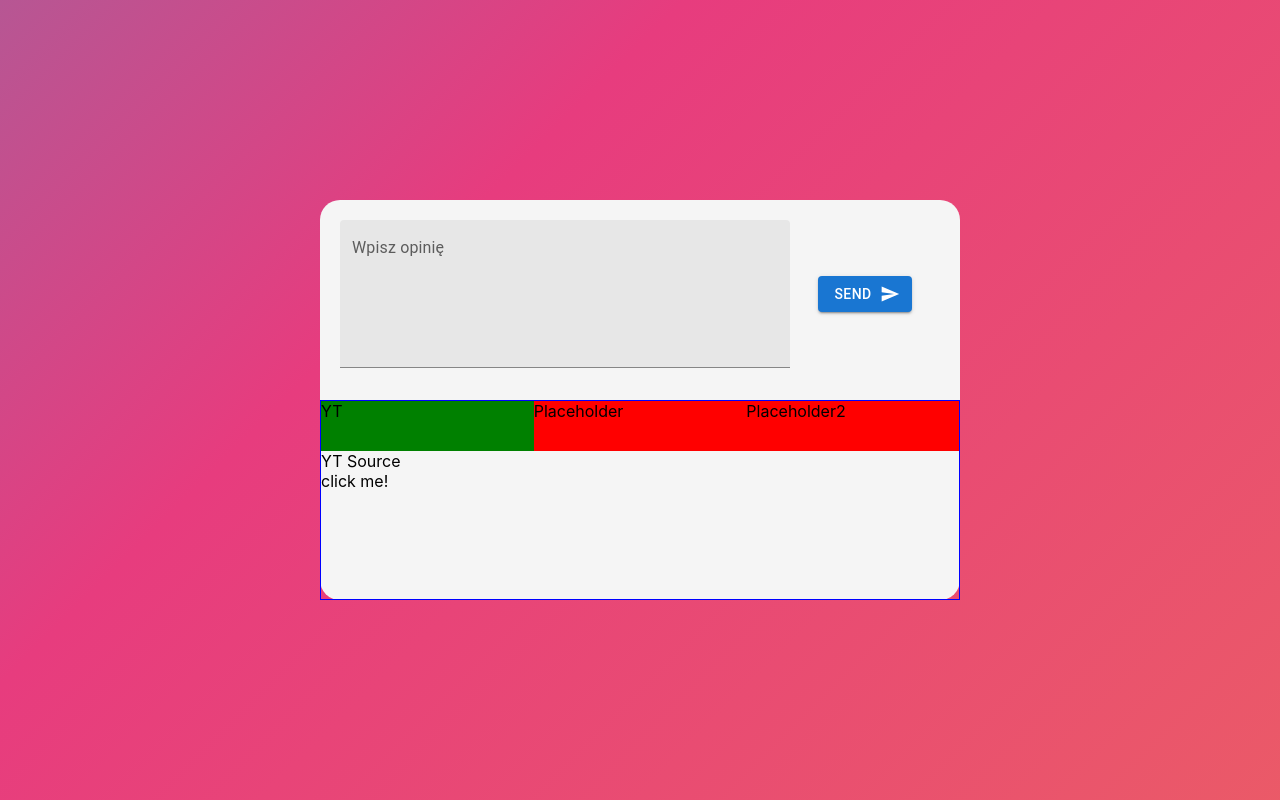
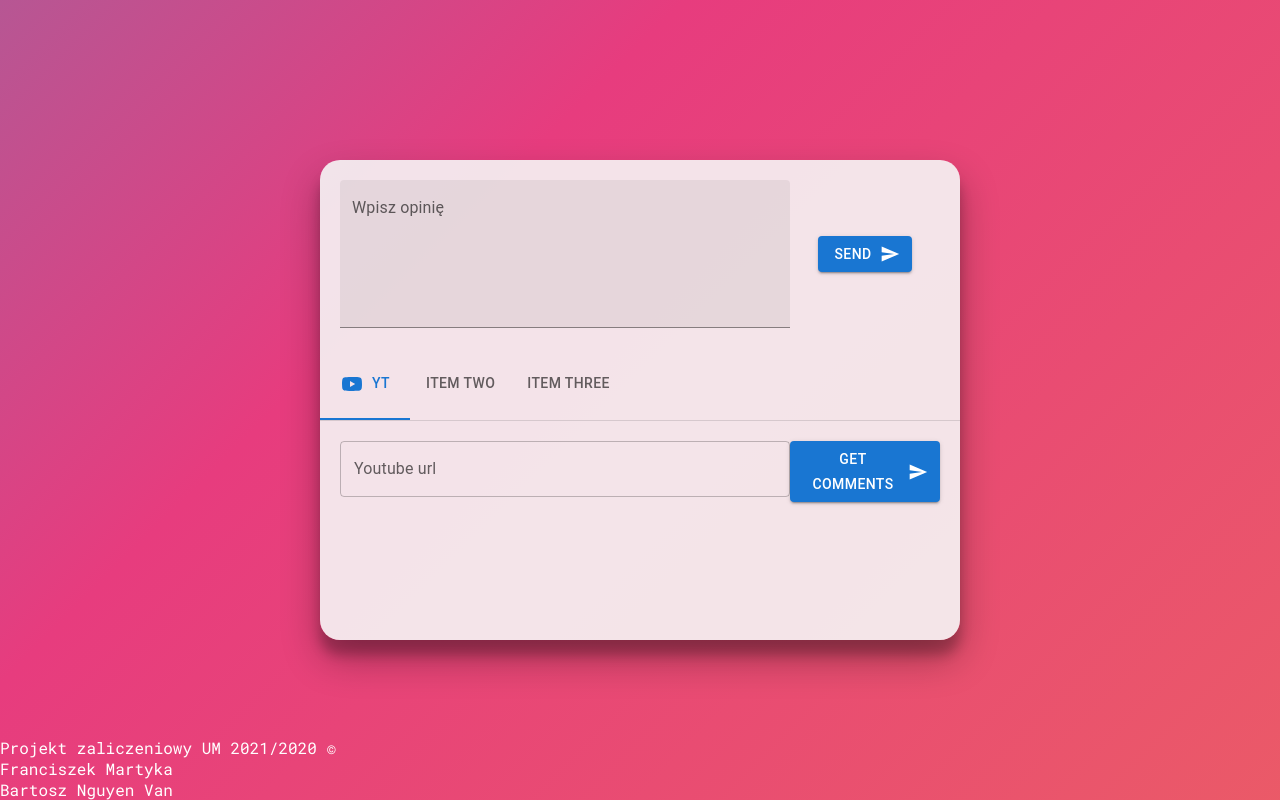
Before and after one commit to MartykQ/ml-agh-course, a React (Create React App) app in the folder client/: page / in a window 1280 px wide. Built offline with nearby package versions, Linux system fonts and the light colour scheme.

Commit message:
another ui update - styling  youtube

```diff
--- a/client/public/index.html
+++ b/client/public/index.html
@@ -1,6 +1,9 @@
 <!DOCTYPE html>
 <html lang="en">
   <head>
+    <link rel="preconnect" href="https://fonts.googleapis.com">
+<link rel="preconnect" href="https://fonts.gstatic.com" crossorigin>
+<link href="https://fonts.googleapis.com/css2?family=Roboto+Mono&display=swap" rel="stylesheet">
     <meta charset="utf-8" />
     <link rel="icon" href="%PUBLIC_URL%/favicon.ico" />
     <meta name="viewport" content="width=device-width, initial-scale=1" />
--- a/client/src/App.css
+++ b/client/src/App.css
@@ -1,5 +1,6 @@
 .gradient-background {
     background: linear-gradient(-45deg, #ee7752, #e73c7e, #23a6d5, #23d5ab);
+    /* background: linear-gradient(-45deg, #2b4162, #f9dbbd, #ffa5ab, #da627d); */
     background-size: 400% 400%;
     animation: gradient 15s ease infinite;
     height: 100vh;
@@ -23,9 +24,18 @@
 
 .main-box {
     width: 50%;
-    height: 50%;
+    height: 60%;
     display: grid;
     grid-template-rows: 1fr 1fr;
-    background-color: rgb(245, 245, 245);
+    background-color: rgb(245, 245, 245, 0.9);
     border-radius: 20px;
+    box-shadow: 0 19px 38px rgba(0, 0, 0, 0.3), 0 15px 12px rgba(0, 0, 0, 0.22);
 }
+
+.info {
+    position: fixed;
+    color: white;
+    bottom: 0;
+    left: 0;
+    font-family: "Roboto Mono", monospace;
+}
--- a/client/src/App.js
+++ b/client/src/App.js
@@ -11,6 +11,11 @@ function App() {
 
     return (
         <div className="gradient-background">
+            <div className="info">
+                <div>Projekt zaliczeniowy UM 2021/2020 &copy;</div>
+                <div>Franciszek Martyka</div>
+                <div>Bartosz Nguyen Van</div>
+            </div>
             <div className="main-box">
                 <div>
                     <MainPanel />
--- a/client/src/components/IntegratedSources/IntegratedSources.css
+++ b/client/src/components/IntegratedSources/IntegratedSources.css
@@ -1,18 +1,18 @@
 .box {
-    border: 1px solid blue;
+    /* border: 1px solid blue; */
     display: grid;
     grid-template-rows: 1fr 3fr;
 }
 
-.header {
-    display: grid;
-    grid-template-columns: repeat(3, 1fr);
-}
-
 .modal {
+    padding: 20px;
 }
 
 .headerOption {
+    border-radius: 50%;
+    display: flex;
+    align-items: center;
+    justify-content: center;
 }
 
 .active {
--- a/client/src/components/IntegratedSources/IntegratedSources.js
+++ b/client/src/components/IntegratedSources/IntegratedSources.js
@@ -1,6 +1,11 @@
 import React, { useState } from "react";
 import "./IntegratedSources.css";
 import YoutubeSource from "../YoutubeSource/YoutubeSource";
+import YouTubeIcon from "@mui/icons-material/YouTube";
+import Tabs from "@mui/material/Tabs";
+import Tab from "@mui/material/Tab";
+import Typography from "@mui/material/Typography";
+import Box from "@mui/material/Box";
 
 const IntegratedSources = () => {
     const [activeName, setActiveName] = useState("YT");
@@ -9,14 +14,20 @@ const IntegratedSources = () => {
         setActiveName(option);
     };
 
+    const [value, setValue] = React.useState(0);
+
+    const handleChange = (event, newValue) => {
+        setValue(newValue);
+    };
+
     const activeComponent = () => {
         console.log(activeName);
-        switch (activeName) {
-            case "YT":
+        switch (value) {
+            case 0:
                 return <YoutubeSource />;
-            case "Placeholder":
+            case 1:
                 return <div>Placeholder 1</div>;
-            case "Placeholder2":
+            case 2:
                 return <div>Placeholder 2</div>;
         }
     };
@@ -25,24 +36,13 @@ const IntegratedSources = () => {
     return (
         <div className="box">
             <div className="header">
-                <div
-                    className={"headerOption " + (activeName == "YT" ? "active" : "inactive")}
-                    onClick={() => setActiveName("YT")}
-                >
-                    YT
-                </div>
-                <div
-                    className={"headerOption " + (activeName == "Placeholder" ? "active" : "inactive")}
-                    onClick={() => setActiveName("Placeholder")}
-                >
-                    Placeholder
-                </div>
-                <div
-                    className={"headerOption " + (activeName == "Placeholder2" ? "active" : "inactive")}
-                    onClick={() => setActiveName("Placeholder2")}
-                >
-                    Placeholder2
-                </div>
+                <Box sx={{ borderBottom: 1, borderColor: "divider" }}>
+                    <Tabs value={value} onChange={handleChange} aria-label="basic tabs example">
+                        <Tab icon={<YouTubeIcon />} iconPosition="start" label="yt" />
+                        <Tab label="Item Two" />
+                        <Tab label="Item Three" />
+                    </Tabs>
+                </Box>
             </div>
             <div className="modal">{activeComponent()}</div>
         </div>
--- a/client/src/components/MainPanel/MainPanel.js
+++ b/client/src/components/MainPanel/MainPanel.js
@@ -50,7 +50,7 @@ const MainPanel = () => {
                 </div>
             </div>
             <MyModal show={modal} close={ToggleModdle}>
-                ASDASD
+                Tutaj bedzie ocenka opinii
             </MyModal>
         </div>
     );
--- a/client/src/components/YoutubeSource/YoutubeSource.css
+++ b/client/src/components/YoutubeSource/YoutubeSource.css
@@ -0,0 +1,4 @@
+.inputButtonWrapper {
+    display: grid;
+    grid-template-columns: 3fr 1fr;
+}
--- a/client/src/components/YoutubeSource/YoutubeSource.js
+++ b/client/src/components/YoutubeSource/YoutubeSource.js
@@ -2,32 +2,55 @@ import { chainPropTypes } from "@mui/utils";
 import axios from "../../constants";
 import { useState } from "react";
 import MyModal from "../MyModal/MyModal";
+import LoadingButton from "@mui/lab/LoadingButton";
+import TextField from "@mui/material/TextField";
+import SendIcon from "@mui/icons-material/Send";
+import "./YoutubeSource.css";
 
 const YoutubeSource = () => {
     const [comments, setComments] = useState([]);
-
+    const [inputText, setInputText] = useState("");
     const [modal, setModal] = useState(false);
     const ToggleModdle = () => setModal(!modal);
+    const [isLoading, setisLoading] = useState(false);
 
     const handleClick = () => {
-        console.log(process.env.ENV_VARIABLE);
+        setisLoading(true);
         axios
             .post("/youtube_comments", {
-                url: "https://www.youtube.com/watch?v=cqdVBhPp_xk",
+                url: inputText,
             })
             .then((res) => {
                 setComments(res["data"]);
+                setisLoading(false);
+                setModal(true);
             });
+    };
+
+    const handleTyping = (e) => {
+        setInputText(e.target.value);
     };
 
     return (
         <>
-            <MyModal show={modal} close={ToggleModdle}></MyModal>
-            <div>YT Source</div>
-            <div onClick={() => handleClick()}>click me!</div>
-            {comments.map((comment, index) => {
-                return <div key={index}>{comment}</div>;
-            })}
+            <MyModal show={modal} close={ToggleModdle}>
+                {" "}
+                {comments.map((comment, index) => {
+                    return <div key={index}>{comment}</div>;
+                })}
+            </MyModal>
+            <div className="inputButtonWrapper">
+                <TextField label="Youtube url" fullWidth={true} onChange={handleTyping} />
+                <LoadingButton
+                    endIcon={<SendIcon />}
+                    loading={isLoading}
+                    loadingPosition="end"
+                    variant="contained"
+                    onClick={() => handleClick()}
+                >
+                    Get comments
+                </LoadingButton>
+            </div>
         </>
     );
 };
```
